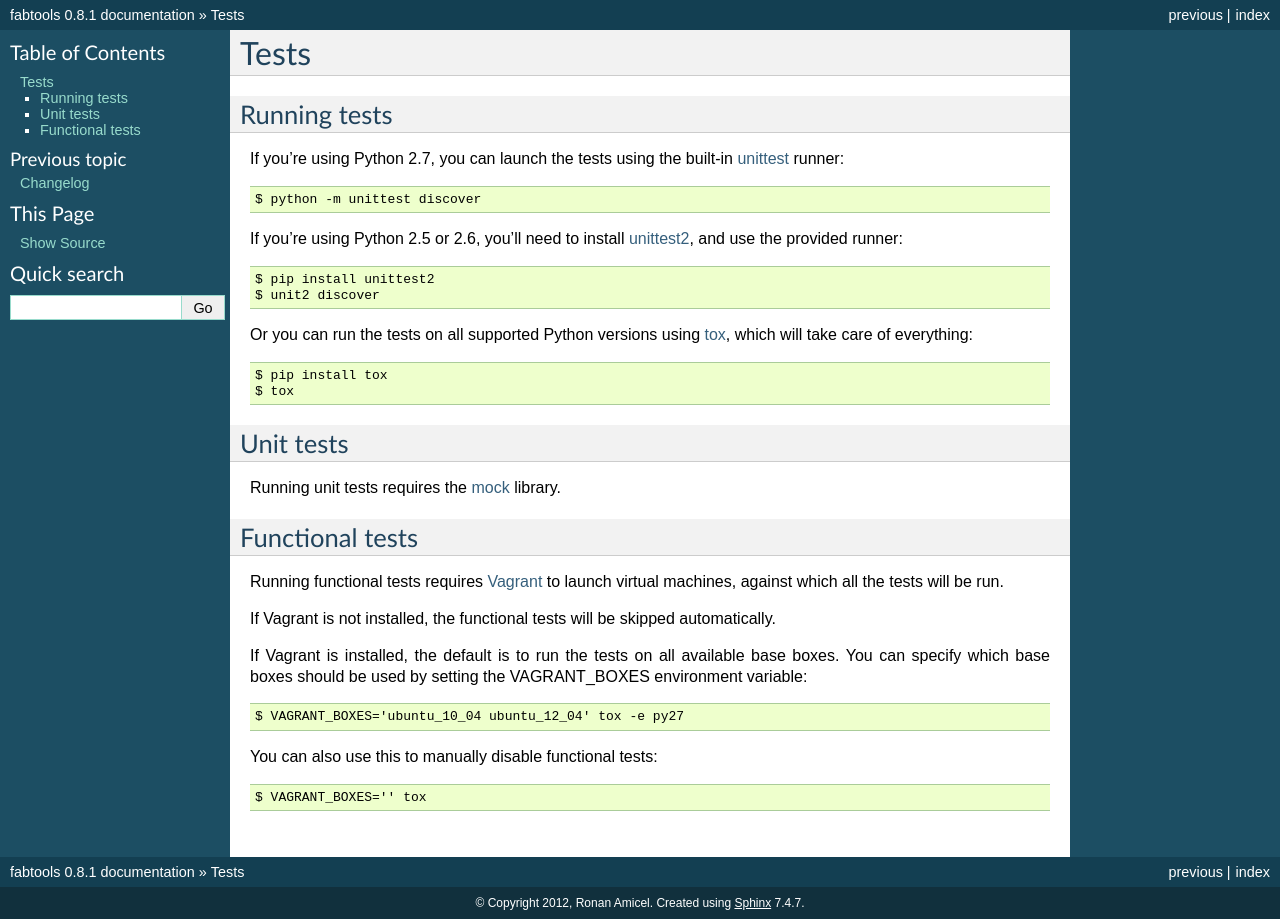
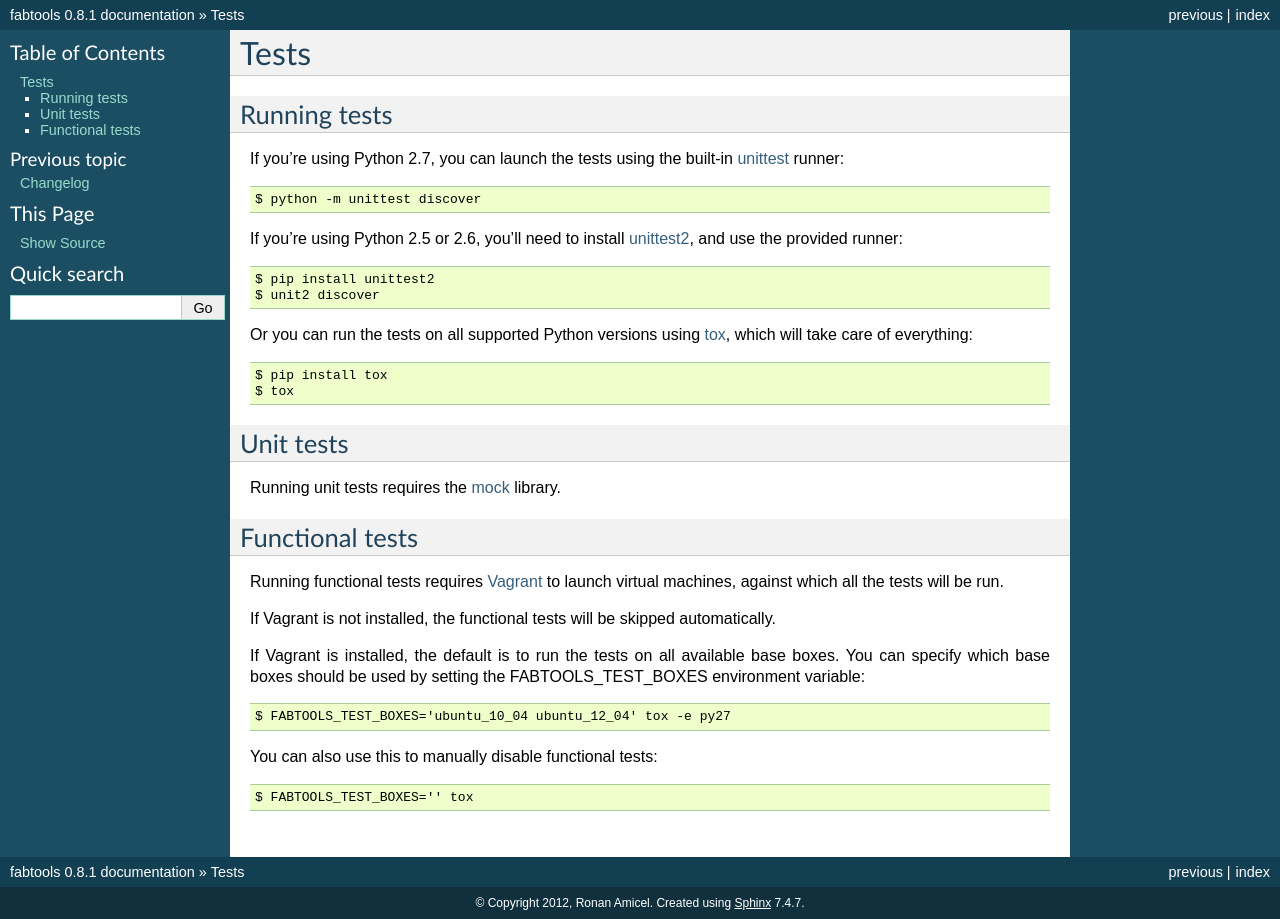
Before and after one commit to fabtools/fabtools, a Sphinx documentation site: the page built from docs/tests.rst, in a window 1280 px wide. Built offline with Sphinx 7.4.7, drawn with Linux system fonts in a browser that asks for light colours.

Commit message:
Rename VAGRANT_BOXES env var to FABTOOLS_TEST_BOXES

```diff
--- a/docs/tests.rst
+++ b/docs/tests.rst
@@ -32,10 +32,10 @@ against which all the tests will be run.
 If Vagrant is not installed, the functional tests will be skipped automatically.
 
 If Vagrant is installed, the default is to run the tests on all available base boxes.
-You can specify which base boxes should be used by setting the VAGRANT_BOXES environment variable::
+You can specify which base boxes should be used by setting the FABTOOLS_TEST_BOXES environment variable::
 
-    $ VAGRANT_BOXES='ubuntu_10_04 ubuntu_12_04' tox -e py27
+    $ FABTOOLS_TEST_BOXES='ubuntu_10_04 ubuntu_12_04' tox -e py27
 
 You can also use this to manually disable functional tests::
 
-    $ VAGRANT_BOXES='' tox
+    $ FABTOOLS_TEST_BOXES='' tox
```
Also changed, not shown: 1 other file.
